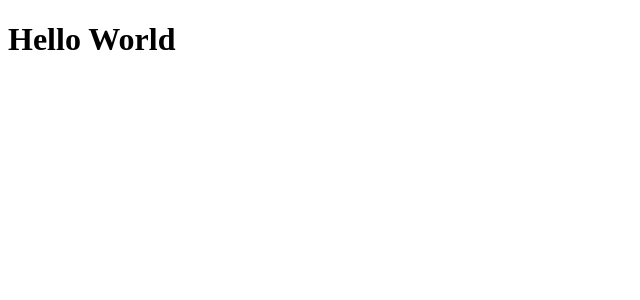
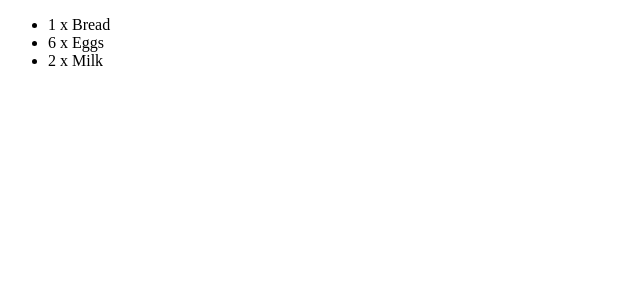
Before and after one commit to say8425/react-self, a React app: page / in a window 1280 px wide. Shown: the top 300 px of the page, without its empty margins (0-640 px from the left). Built offline with nearby package versions, Linux system fonts and the light colour scheme.

Commit message:
Grocery source init

```diff
--- a/source/App.js
+++ b/source/App.js
@@ -1,13 +1,26 @@
-import React, { Component} from 'react';
+import React, { Component } from 'react';
 import ReactDOM from 'react-dom';
 
-class Hello extends Component {
+class GroceryList extends Component {
   render() {
-    var place = "World"
     return (
-      <h1>Hello {place}</h1>
+      <ul>
+        <ListItem quantity="1" name="Bread" />
+        <ListItem quantity="6" name="Eggs" />
+        <ListItem quantity="2" name="Milk" />
+      </ul>
     );
   }
 }
 
-ReactDOM.render(<Hello/>, document.getElementById('root'));
+class ListItem extends Component {
+  render() {
+    return (
+      <li>
+        {this.props.quantity} x {this.props.name}
+      </li>
+    );
+  }
+}
+
+ReactDOM.render(<GroceryList />, document.getElementById('root'));
```
